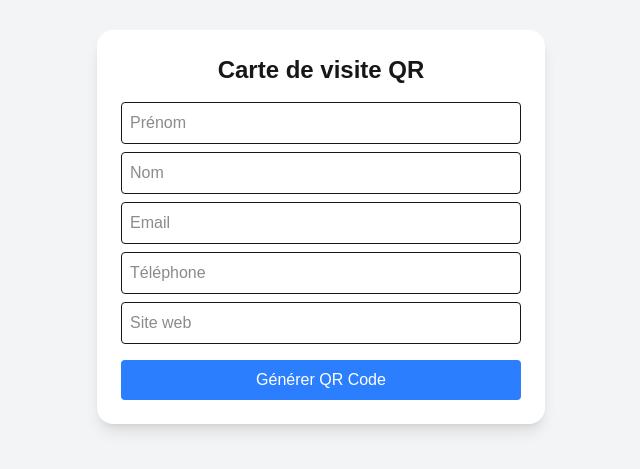
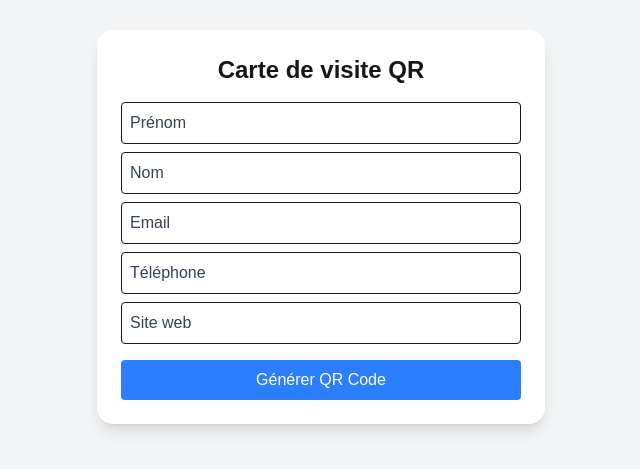
Before and after one commit to stephaneazoulay/qr-vcard-generator, a Next.js app: page / in a window 1280 px wide. Shown: the part 173-642 px from the top of the page, without its empty margins (319-959 px from the left). Built offline with nearby package versions, Linux system fonts and the light colour scheme.

Commit message:
Ajout placeholder plus foncé

```diff
--- a/next.config.js
+++ b/next.config.js
@@ -1,7 +1,7 @@
 module.exports = {
-    output: 'export', // Indique à Next.js de produire un export statique
-    reactStrictMode: true, // Mode strict activé pour plus de sécurité
+    output: 'export',  // Cette ligne est indispensable pour un export statique
+    reactStrictMode: true,  // Pour activer les vérifications strictes dans le code React
     experimental: {
-      outputStandalone: true, // Pour assurer que l'export est autonome
+      outputStandalone: true,  // Nécessaire pour garantir que l'export fonctionne bien
     },
   };
--- a/package.json
+++ b/package.json
@@ -15,6 +15,8 @@
   },
   "devDependencies": {
     "@tailwindcss/postcss": "^4",
-    "tailwindcss": "^4"
+    "autoprefixer": "^10.4.21",
+    "postcss": "^8.5.3",
+    "tailwindcss": "^4.1.4"
   }
 }
--- a/pages/index.js
+++ b/pages/index.js
@@ -32,11 +32,11 @@ export default function Home() {
     <main className="flex flex-col items-center justify-center min-h-screen p-4 bg-gray-100">
       <div className="bg-white rounded-2xl shadow-lg p-6 w-full max-w-md">
         <h1 className="text-2xl font-bold mb-4 text-center">Carte de visite QR</h1>
-        <input type="text" name="firstName" placeholder="Prénom" className="w-full mb-2 p-2 border rounded" onChange={handleChange} />
-        <input type="text" name="lastName" placeholder="Nom" className="w-full mb-2 p-2 border rounded" onChange={handleChange} />
-        <input type="email" name="email" placeholder="Email" className="w-full mb-2 p-2 border rounded" onChange={handleChange} />
-        <input type="tel" name="phone" placeholder="Téléphone" className="w-full mb-2 p-2 border rounded" onChange={handleChange} />
-        <input type="url" name="website" placeholder="Site web" className="w-full mb-4 p-2 border rounded" onChange={handleChange} />
+        <input type="text" name="firstName" placeholder="Prénom" className="w-full mb-2 p-2 border rounded placeholder-gray-700" onChange={handleChange} />
+        <input type="text" name="lastName" placeholder="Nom" className="w-full mb-2 p-2 border rounded placeholder-gray-700" onChange={handleChange} />
+        <input type="email" name="email" placeholder="Email" className="w-full mb-2 p-2 border rounded placeholder-gray-700" onChange={handleChange} />
+        <input type="tel" name="phone" placeholder="Téléphone" className="w-full mb-2 p-2 border rounded placeholder-gray-700" onChange={handleChange} />
+        <input type="url" name="website" placeholder="Site web" className="w-full mb-4 p-2 border rounded placeholder-gray-700" onChange={handleChange} />
         <button onClick={generateVCard} className="w-full bg-blue-500 text-white p-2 rounded hover:bg-blue-600 transition">Générer QR Code</button>
         {vCardData && (
           <div className="mt-6 text-center">
```
Also changed, not shown: 1 other file (tests, documents, lock files or other folders).
